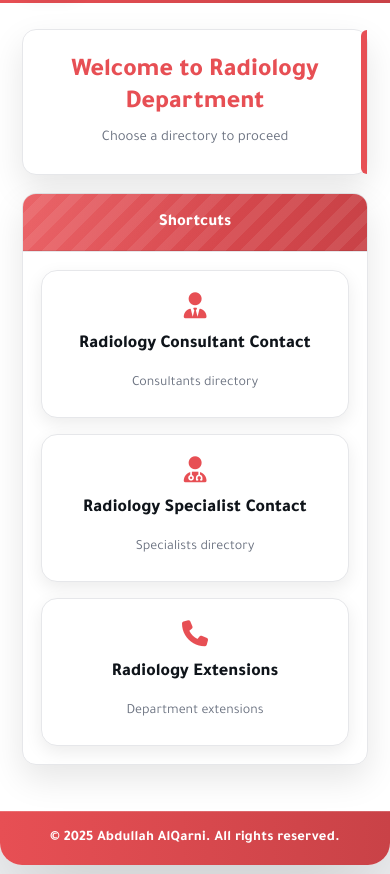
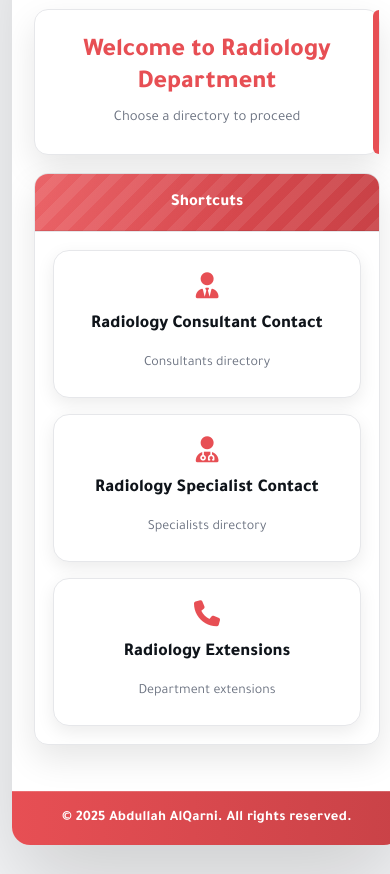
Before and after one commit to hmgradiology/phone-directory-trial, a plain HTML site: page index.html in a window 390 px wide. Shown: the part 129-1003 px from the top of the page. Drawn offline with Linux system fonts and the light colour scheme.

Commit message:
Update 3rd index.html

```diff
--- a/index.html
+++ b/index.html
@@ -41,7 +41,7 @@ html,body{
 /* ===== Shell ===== */
 .sheet{
   width:min(100%, var(--page-w));
-  margin:48px auto 64px;
+  margin:48px auto 64px;       /* يخلق فراغ قبل الهيدر وبعد الفوتر على الشاشات الكبيرة */
   background:var(--white);
   border-radius:var(--radius-lg);
   box-shadow:var(--shadow-page);
@@ -161,6 +161,18 @@ html,body{
   white-space:nowrap; overflow:hidden; text-overflow:ellipsis;
 }
 
+/* ===== Mobile spacing tweak (ONLY phones) ===== */
+@media (max-width: 640px){
+  /* فراغ واضح فوق الهيدر وتحت الفوتر، مع مراعاة النوتش */
+  .sheet{
+    margin:
+      calc(env(safe-area-inset-top, 0px) + 28px)
+      12px
+      calc(env(safe-area-inset-bottom, 0px) + 140px);
+    border-radius:18px;
+  }
+}
+
 /* Print */
 @page{size:A4 portrait;margin:12mm}
 @media print{
```
